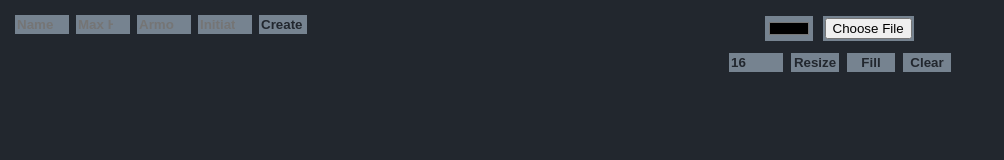
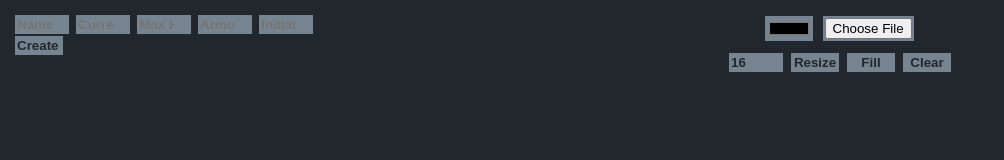
Before and after one commit to savwiley/dnd-maps, a React (Create React App) app: page / in a window 1280 px wide. Shown: the top 160 px of the page, without its empty margins (0-1004 px from the left). Built offline with nearby package versions, Linux system fonts and the light colour scheme.

Commit message:
add id to inputs

```diff
--- a/src/components/Characters/index.js
+++ b/src/components/Characters/index.js
@@ -5,6 +5,7 @@ import { Chars, Input, CharSpace } from "./style";
 const Characters = () => {
   const [name, setName] = useState("");
   const [hp, setHP] = useState(0);
+  const [curHp, setCurHP] = useState(0);
   const [armor, setArmor] = useState(0);
   const [init, setInit] = useState(0);
   const [chars, setChars] = useState({});
@@ -15,6 +16,7 @@ const Characters = () => {
         <input
           type="text"
           placeholder="Name"
+          id="nameInput"
           className="proClear"
           onBlur={(e) => {
             setName(e.target.value);
@@ -22,7 +24,17 @@ const Characters = () => {
         />
         <input
           type="number"
+          placeholder="Current HP"
+          id="curHPInput"
+          className="proClear"
+          onBlur={(e) => {
+            setCurHP(e.target.value);
+          }}
+        />
+        <input
+          type="number"
           placeholder="Max HP"
+          id="maxHPInput"
           className="proClear"
           onBlur={(e) => {
             setHP(e.target.value);
@@ -31,6 +43,7 @@ const Characters = () => {
         <input
           type="number"
           placeholder="Armor"
+          id="armorInput"
           className="proClear"
           onBlur={(e) => {
             setArmor(e.target.value);
@@ -39,6 +52,7 @@ const Characters = () => {
         <input
           type="number"
           placeholder="Initiative"
+          id="initInput"
           className="proClear"
           onBlur={(e) => {
             setInit(e.target.value);
@@ -53,7 +67,7 @@ const Characters = () => {
               [init]: {
                 Armor: armor,
                 MaxHP: hp,
-                CurrentHP: hp,
+                CurrentHP: curHp,
                 Name: name,
               },
             });
```
